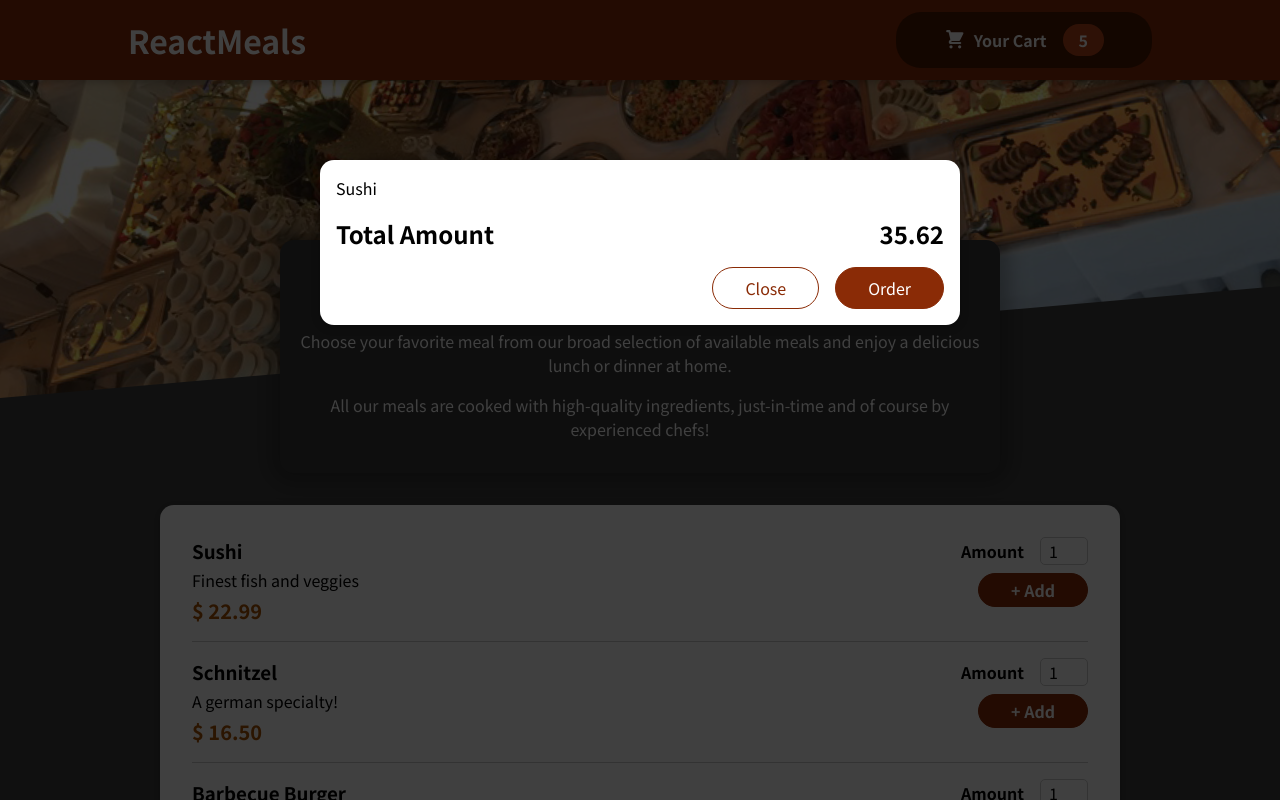
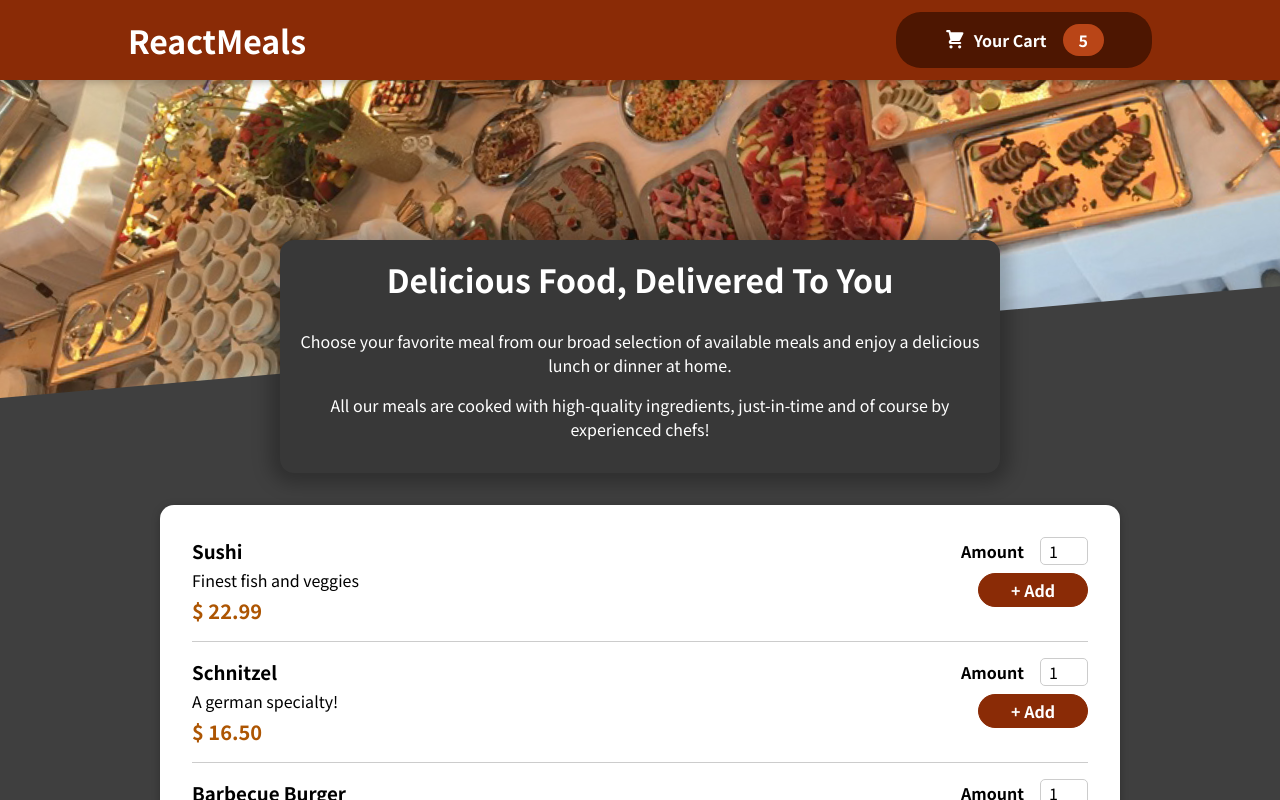
Before and after one commit to GustavoGomesDias/food-order-app, a React (Create React App) app: page / in a window 1280 px wide. Shown: the top 800 px of the page. Built offline with nearby package versions, Linux system fonts and the light colour scheme.

Commit message:
feat: add show and close cart

```diff
--- a/src/App.js
+++ b/src/App.js
@@ -1,14 +1,24 @@
-import React, { Fragment } from 'react';
+import React, { Fragment, useState } from 'react';
 
 import Header from './components/Layout/Header';
 import Meals from './components/Meals/Meals';
 import Cart from './components/Cart/Cart';
 
 function App() {
+  const  [cartIsShown, setCartIsShwon] = useState(false);
+
+  const showCartHandle = () => {
+    setCartIsShwon(true);
+  };
+
+  const hideCartHandle = () => {
+    setCartIsShwon(false);
+  };
+
   return (
     <Fragment>
-      <Cart />
-      <Header />
+      {cartIsShown && <Cart onClose={hideCartHandle} />}
+      <Header onShowCart={showCartHandle} />
       <main>
         <Meals />
       </main>
--- a/src/components/Cart/Cart.js
+++ b/src/components/Cart/Cart.js
@@ -11,15 +11,16 @@
 			))}
 		</ul>
 	);
+
 	return (
-		<Modal>
+		<Modal onClose={props.onClose}>
 			{cartItems}
 			<div className={classes.total}>
 				<span>Total Amount</span>
 				<span>35.62</span>
 			</div>
 			<div className={classes.actions}>
-				<button className={classes['button--alt']}>Close</button>
+				<button className={classes['button--alt']} onClick={props.onClose} >Close</button>
 				<button className={classes.button}>Order</button>
 			</div>
 		</Modal>
--- a/src/components/Layout/Header.js
+++ b/src/components/Layout/Header.js
@@ -9,7 +9,7 @@
 		<Fragment>
 			<header className={classes.header}>
 				<h1>ReactMeals</h1>
-				<HeaderCartButton />
+				<HeaderCartButton onClick={props.onShowCart} />
 			</header>
 			<div className={classes['main-image']}>
 				<img src={mealsImage} alt="A talbe full of delicious food!" />
--- a/src/components/Layout/HeaderCartButton.js
+++ b/src/components/Layout/HeaderCartButton.js
@@ -5,7 +5,7 @@
 
 const HeaderCartButton = (props) => {
 	return (
-		<button className={classes.button}>
+		<button className={classes.button} onClick={props.onClick} >
 			<span className={classes.icon}>
 				<CartIcon />
 			</span>
--- a/src/components/UI/Modal.js
+++ b/src/components/UI/Modal.js
@@ -4,7 +4,7 @@
 import classes from './Modal.module.css';
 
 const Backdrop = (props) => {
-	return <div className={classes.backdrop} />;
+	return <div className={classes.backdrop} onClick={props.onClose} />;
 };
 
 const ModalOverlay = (props) => {
@@ -20,7 +20,7 @@
 const Modal = (props) => {
 	return (
 		<Fragment>
-			{ReactDOM.createPortal(<Backdrop />, portalElement)}
+			{ReactDOM.createPortal(<Backdrop onClose={props.onClose} />, portalElement)}
 			{ReactDOM.createPortal(
 				<ModalOverlay>{props.children}</ModalOverlay>,
 				portalElement
```
